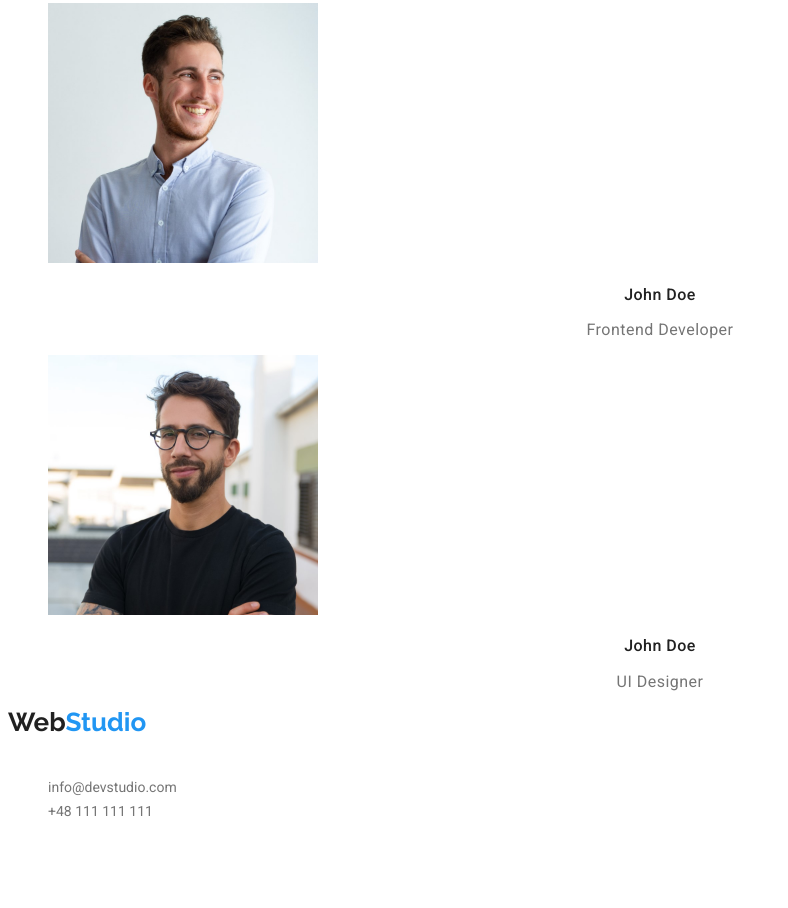
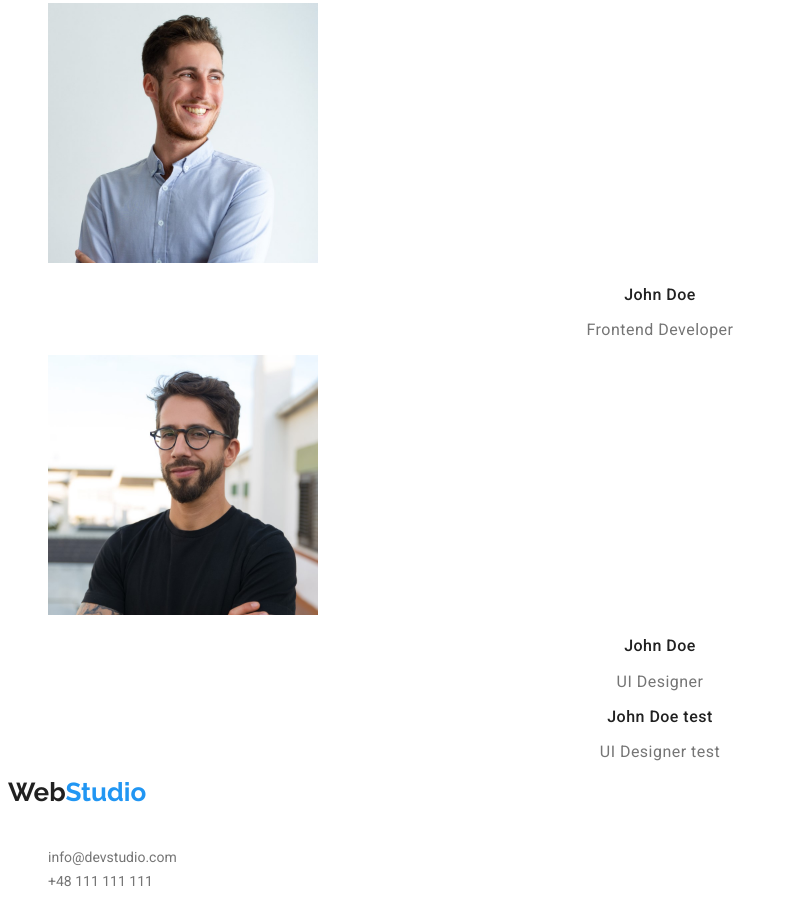
Before and after one commit to IzabellaMachalska/goit-markup-hw-02, a plain HTML site: page index.html in a window 1280 px wide. Shown: the part 2475-3383 px from the top of the page, without its empty margins (0-788 px from the left). Before the commit the page ends 3312 px from the top, so only its background shows below. Drawn offline with Linux system fonts and the light colour scheme.

Commit message:
Update index.html

```diff
--- a/index.html
+++ b/index.html
@@ -151,6 +151,8 @@
             <img src="./images/img_7_4employee.jpg" width="270" height="260" alt="UI Designer" />
             <h3 class="headline-team">John Doe</h3>
             <p class="team-descripion">UI Designer</p>
+            <h3 class="headline-team">John Doe test</h3>
+            <p class="team-descripion">UI Designer test</p>
           </li>
         </ul>
       </section>
```
